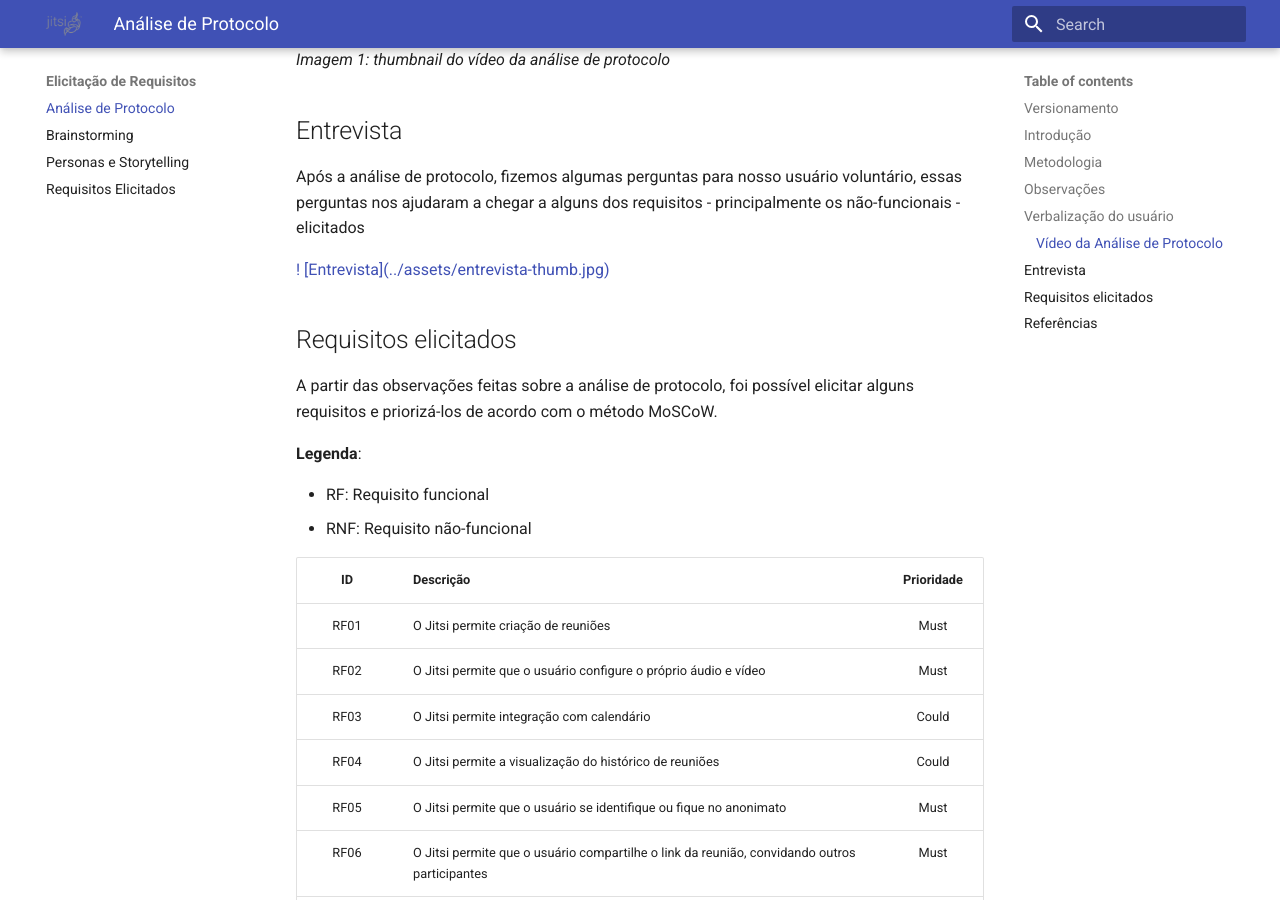
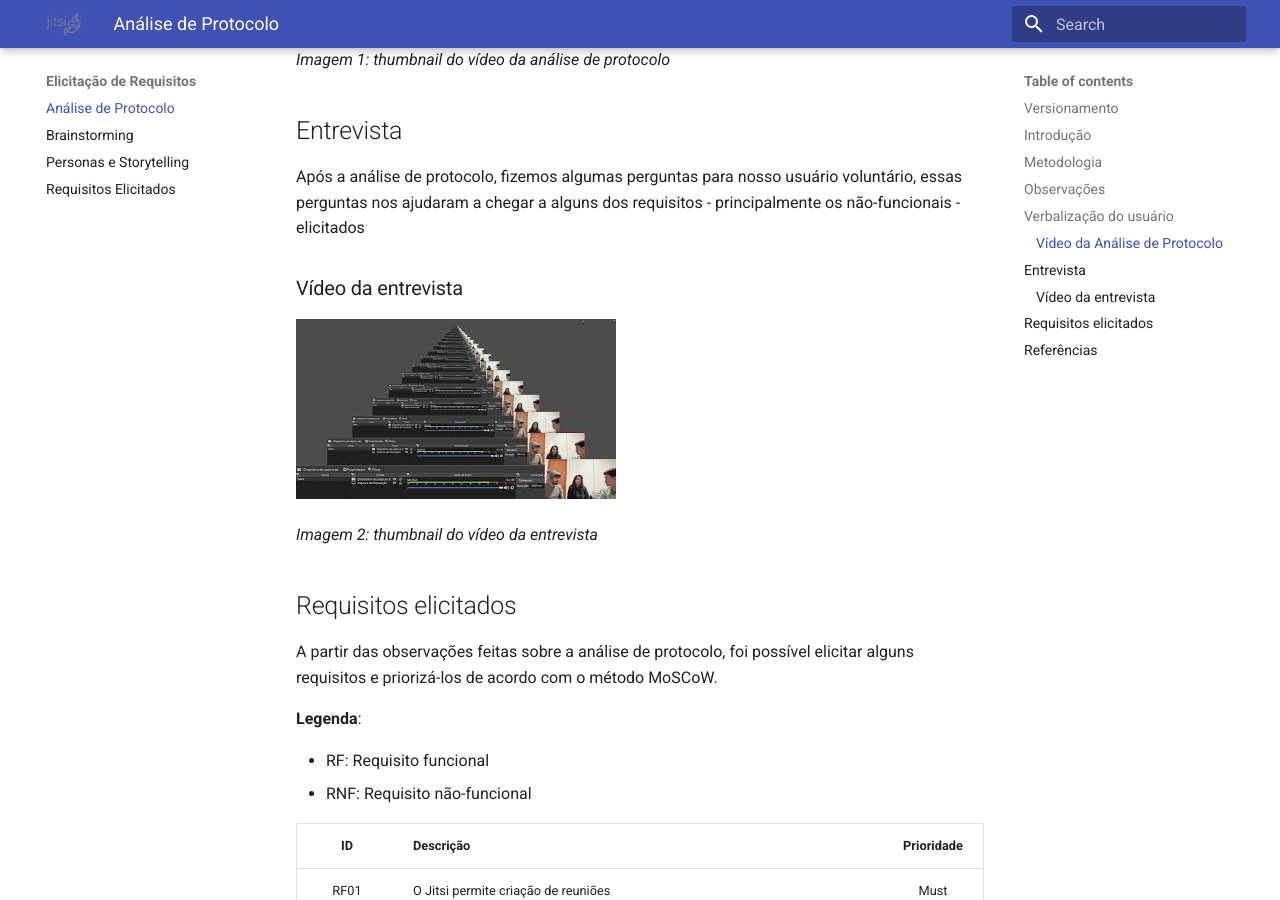
Before and after one commit to gabrielm2q/2022.1-Jitsi-Meet, an MkDocs documentation site: the page built from docs/elicitacao/analiseProtocolo.md, in a window 1280 px wide and 900 px high, scrolled down 3361 px. Built offline with MkDocs 1.6.1 and Material for MkDocs 9.7.7, drawn with Linux system fonts in a browser that asks for light colours.

Commit message:
add presentation and refactoring

```diff
--- a/docs/elicitacao/analiseProtocolo.md
+++ b/docs/elicitacao/analiseProtocolo.md
@@ -63,7 +63,7 @@ _Tabela 3: Documentação da análise de protocolo_
 
 ### Vídeo da Análise de Protocolo
 
-[![Análise de Protocolo](../assets/analise-protocolo-thumb.webp)
+[![Análise de Protocolo](../assets/elicitacao/analise-protocolo-thumb.webp)
 ](https://youtu.be/qnnkIhUYSos)
 
 _Imagem 1: thumbnail do vídeo da análise de protocolo_
@@ -72,8 +72,12 @@ _Imagem 1: thumbnail do vídeo da análise de protocolo_
 
 Após a análise de protocolo, fizemos algumas perguntas para nosso usuário voluntário, essas perguntas nos ajudaram a chegar a alguns dos requisitos - principalmente os não-funcionais - elicitados
 
-[! [Entrevista](../assets/entrevista-thumb.jpg)
+### Vídeo da entrevista
+
+[![Entrevista](../assets/elicitacao/entrevista-thumb.jpg)
 ](https://youtu.be/hZ7Hnsjyrfk)
+
+_Imagem 2: thumbnail do vídeo da entrevista_
 
 ## Requisitos elicitados
 
--- a/mkdocs.yml
+++ b/mkdocs.yml
@@ -12,6 +12,7 @@ nav:
    - Início: ./index.md
    - Apresentações:
         - Primeira Apresentação: ./apresentacoes/apresentacao1.md
+        - Segunda Apresentação: ./apresentacoes/apresentacao2.md
    - Planejamento:
         - Metodologia: ./planejamento/metodologia.md
         - Ferramentas Utilizadas: ./planejamento/ferramentas.md
@@ -26,4 +27,4 @@ nav:
         - Personas e Storytelling: ./elicitacao/personas.md
         - Requisitos Elicitados: ./elicitacao/requisitoselicitados.md
 markdown_extensions:
-  - attr_list
+   - attr_list
```
Also changed, not shown: docs/apresentacoes/apresentacao2.md (added, +20 -0 lines), docs/elicitacao/brainstorming.md (+1 -1 lines), docs/assets/apresentacao2-thumb.webp (added), docs/assets/elicitacao/analise-protocolo-thumb.webp (renamed from docs/assets/analise-protocolo-thumb.webp), docs/assets/elicitacao/entrevista-thumb.jpg (added), 2 other files.
